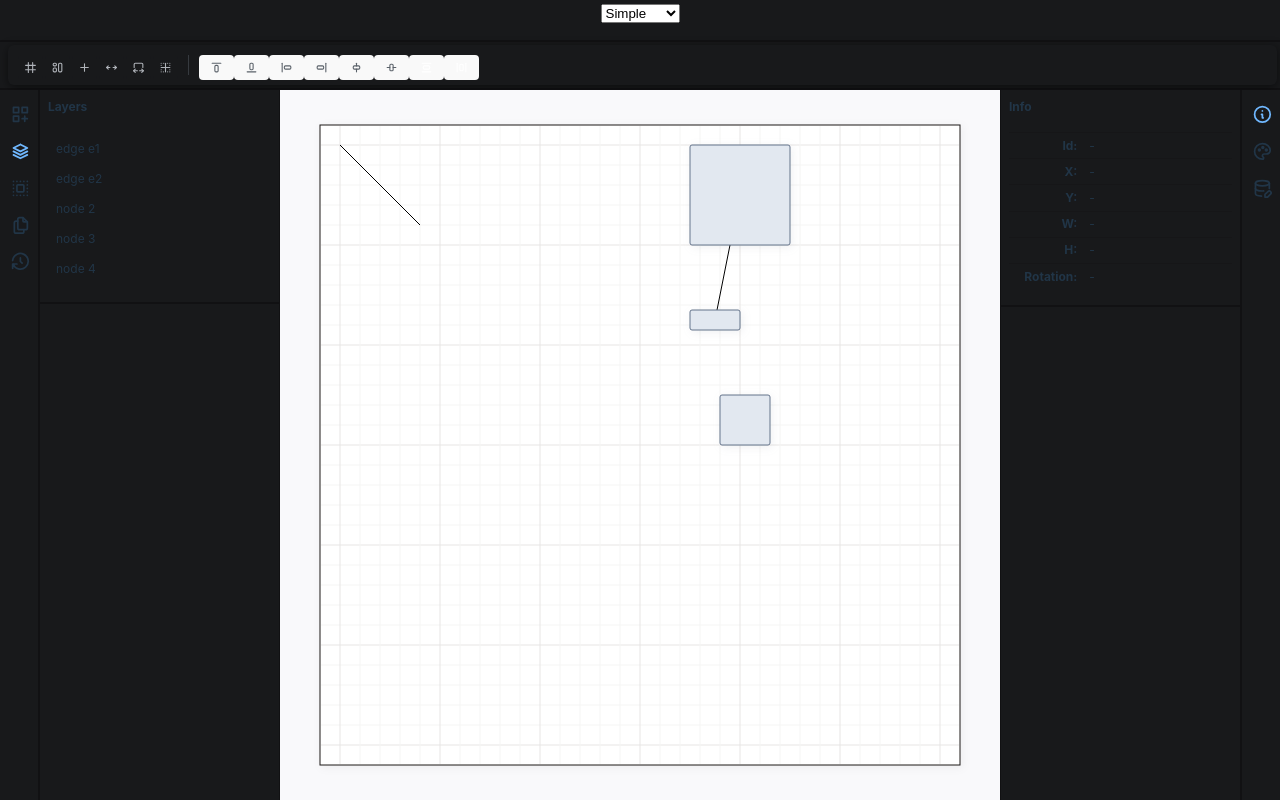
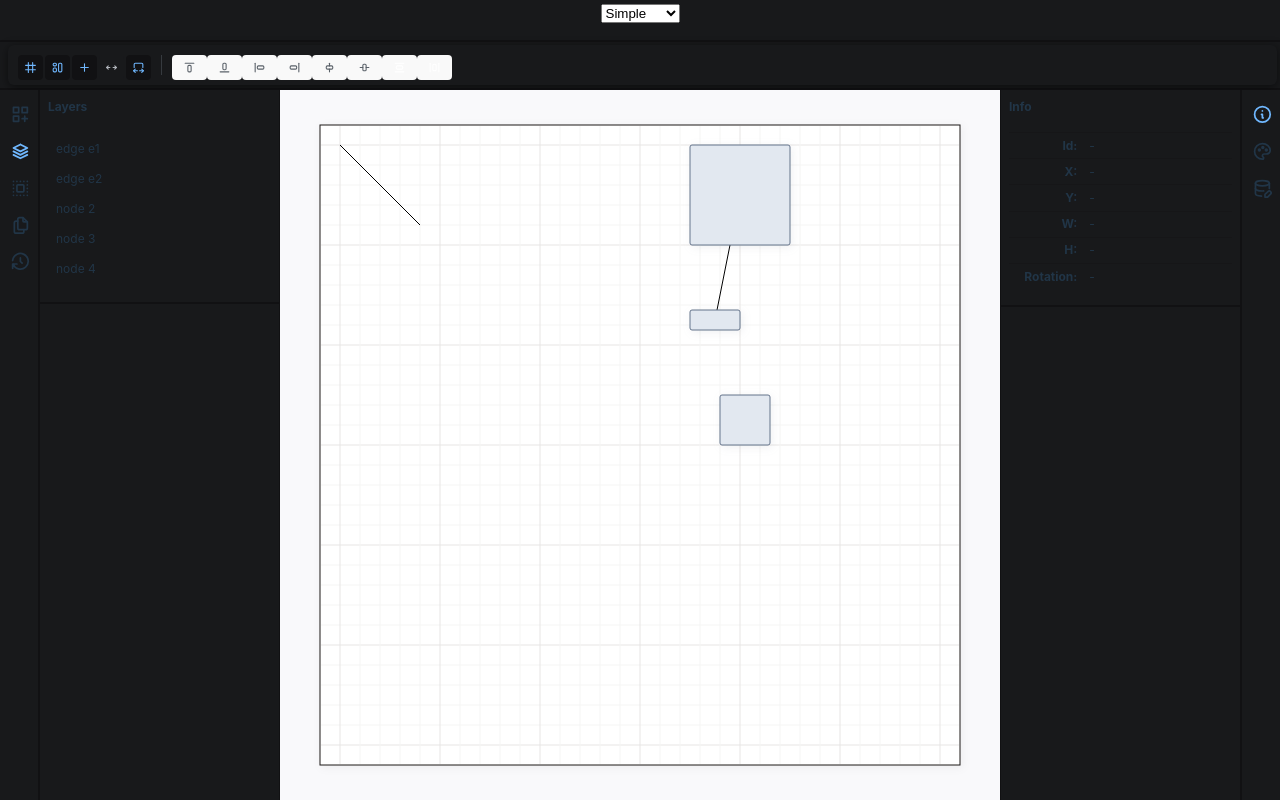
Before and after one commit to kkckkc/diagram-craft, a React (Vite) app: page / in a window 1280 px wide. Built offline with nearby package versions, Linux system fonts and the light colour scheme.

Commit message:
Undo: add canUndo and canRedo to undo action

```diff
--- a/src/App.css
+++ b/src/App.css
@@ -392,7 +392,7 @@ dt, dd {
   margin-left: 0;
 }
 .ToolbarToggleItem[data-state='on'] {
-  background-color: var(--blue-5);
+  background-color: var(--slate-1 );
   color: var(--blue-11);
 }
 
--- a/src/app/toolbar/Toolbar.tsx
+++ b/src/app/toolbar/Toolbar.tsx
@@ -1,7 +1,6 @@
 import {
   TbArrowAutofitWidth,
   TbArrowsMoveHorizontal,
-  TbBorderInner,
   TbGrid3X3,
   TbLayout,
   TbLayoutAlignBottom,
@@ -21,25 +20,37 @@ import { ActionToolbarButton } from './ActionToolbarButton.tsx';
 export const Toolbar = (props: Props) => {
   return (
     <ReactToolbar.Root className="ToolbarRoot" aria-label="Formatting options">
-      <ReactToolbar.ToggleGroup type="multiple" aria-label="Text formatting">
-        <ReactToolbar.ToggleItem className="ToolbarToggleItem" value="bold" aria-label="Bold">
+      <ReactToolbar.ToggleGroup
+        type="multiple"
+        aria-label="Text formatting"
+        defaultValue={['grid', 'node', 'canvas', 'size', 'guides']}
+        onValueChange={value => {
+          console.log(value);
+        }}
+      >
+        <ReactToolbar.ToggleItem className="ToolbarToggleItem" value="grid" aria-label="Bold">
           <TbGrid3X3 />
         </ReactToolbar.ToggleItem>
-        <ReactToolbar.ToggleItem className="ToolbarToggleItem" value="italic" aria-label="Italic">
+        <ReactToolbar.ToggleItem className="ToolbarToggleItem" value="node" aria-label="Italic">
           <TbLayout />
         </ReactToolbar.ToggleItem>
-        <ReactToolbar.ToggleItem className="ToolbarToggleItem" value="italic" aria-label="Italic">
+        <ReactToolbar.ToggleItem className="ToolbarToggleItem" value="canvas" aria-label="Italic">
           <TbPlus />
         </ReactToolbar.ToggleItem>
-        <ReactToolbar.ToggleItem className="ToolbarToggleItem" value="italic" aria-label="Italic">
+        <ReactToolbar.ToggleItem className="ToolbarToggleItem" value="distance" aria-label="Italic">
           <TbArrowsMoveHorizontal />
         </ReactToolbar.ToggleItem>
-        <ReactToolbar.ToggleItem className="ToolbarToggleItem" value="italic" aria-label="Italic">
+        <ReactToolbar.ToggleItem className="ToolbarToggleItem" value="size" aria-label="Italic">
           <TbArrowAutofitWidth />
         </ReactToolbar.ToggleItem>
-        <ReactToolbar.ToggleItem className="ToolbarToggleItem" value="italic" aria-label="Italic">
+        {/*
+        <ReactToolbar.ToggleItem className="ToolbarToggleItem" value="guides" aria-label="Italic">
           <TbBorderInner />
         </ReactToolbar.ToggleItem>
+        <ReactToolbar.Button className="ToolbarButton" value="bold" aria-label="Bold">
+          <TbLocationCog />
+        </ReactToolbar.Button>
+        */}
       </ReactToolbar.ToggleGroup>
 
       <ReactToolbar.Separator className="ToolbarSeparator" />
--- a/src/canvas/actions/alignAction.ts
+++ b/src/canvas/actions/alignAction.ts
@@ -57,7 +57,6 @@ export class AlignAction extends EventEmitter<ActionEvents> implements Action {
       VERIFY_NOT_REACHED();
     }
 
-    action.commit();
     this.diagram.undoManager.add(action);
     this.emit('actiontriggered', { action: this });
   }
--- a/src/model-editor/helpers/canvasResizeHelper.ts
+++ b/src/model-editor/helpers/canvasResizeHelper.ts
@@ -73,6 +73,9 @@ export const createResizeCanvasActionToFit = (
 };
 
 class ResizeCanvasAction implements UndoableAction {
+  canUndo = true;
+  canRedo = true;
+
   constructor(
     private readonly diagram: Diagram,
     private readonly before: Canvas,
--- a/src/model-editor/undoManager.ts
+++ b/src/model-editor/undoManager.ts
@@ -1,8 +1,12 @@
 import { EventEmitter } from '../utils/event.ts';
+import { assert } from '../utils/assert.ts';
 
 export type UndoableAction = {
   undo: () => void;
   redo: () => void;
+
+  canUndo: boolean;
+  canRedo: boolean;
 };
 
 export type UndoEvents = {
@@ -45,10 +49,14 @@ export class UndoManager extends EventEmitter<UndoEvents> {
     if (this.undoableActions.length === 0) return;
 
     const action = this.undoableActions.pop();
-    action!.undo();
-    this.redoableActions.push(action!);
 
-    this.emit('undo', { action: action! });
+    assert.present(action);
+    assert.true(action.canUndo);
+
+    action.undo();
+    this.redoableActions.push(action);
+
+    this.emit('undo', { action: action });
     this.prune();
   }
 
@@ -56,10 +64,14 @@ export class UndoManager extends EventEmitter<UndoEvents> {
     if (this.redoableActions.length === 0) return;
 
     const action = this.redoableActions.pop();
-    action!.redo();
-    this.undoableActions.push(action!);
 
-    this.emit('redo', { action: action! });
+    assert.present(action);
+    assert.true(action.canRedo);
+
+    action.redo();
+    this.undoableActions.push(action);
+
+    this.emit('redo', { action: action });
     this.prune();
   }
 
--- a/src/model-viewer/actions.ts
+++ b/src/model-viewer/actions.ts
@@ -8,6 +8,9 @@ class AbstractTransformAction implements UndoableAction {
   private source: Box[] = [];
   private target: Box[] = [];
   private diagram: Diagram;
+
+  canUndo = true;
+  canRedo = true;
 
   constructor(source: Box[], target: Box[], nodes: DiagramNode[], diagram: Diagram) {
     this.diagram = diagram;
@@ -42,6 +45,9 @@ export class RotateAction extends AbstractTransformAction {}
 export class ResizeAction extends AbstractTransformAction {}
 
 export class NodeAddAction implements UndoableAction {
+  canUndo = true;
+  canRedo = true;
+
   constructor(
     private readonly nodes: DiagramNode[],
     private readonly diagram: Diagram
@@ -59,33 +65,46 @@ export class NodeAddAction implements UndoableAction {
 }
 
 export class NodeChangeAction implements UndoableAction {
-  private after: DiagramNodeSnapshot[] = [];
-  private before: DiagramNodeSnapshot[];
+  private snapshots: DiagramNodeSnapshot[] = [];
+  canUndo: boolean;
+  canRedo: boolean;
 
   constructor(
     private readonly nodes: DiagramNode[],
     private readonly diagram: Diagram
   ) {
-    this.before = nodes.map(node => node.snapshot());
-  }
-
-  commit() {
-    this.after = this.nodes.map(node => node.snapshot());
+    this.snapshots = nodes.map(node => node.snapshot());
+    this.canUndo = true;
+    this.canRedo = true;
   }
 
   undo() {
+    const newSnapshots = this.nodes.map(node => node.snapshot());
+
     this.nodes.forEach(node => {
-      node.restore(this.before.find(n => n.id === node.id)!);
+      node.restore(this.snapshots.find(n => n.id === node.id)!);
       this.diagram.updateElement(node);
     });
     this.diagram.undoManager.clearPending();
+
+    this.snapshots = newSnapshots;
+
+    this.canUndo = false;
+    this.canRedo = true;
   }
 
   redo() {
+    const newSnapshots = this.nodes.map(node => node.snapshot());
+
     this.nodes.forEach(node => {
-      node.restore(this.after.find(n => n.id === node.id)!);
+      node.restore(this.snapshots.find(n => n.id === node.id)!);
       this.diagram.updateElement(node);
     });
     this.diagram.undoManager.clearPending();
+
+    this.snapshots = newSnapshots;
+
+    this.canUndo = true;
+    this.canRedo = false;
   }
 }
```
Also changed, not shown: 1 other file (tests, documents, lock files or other folders).
